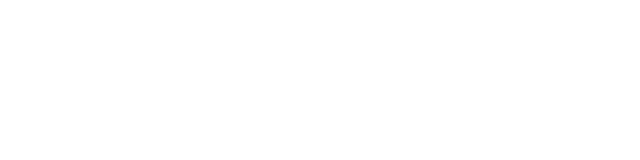
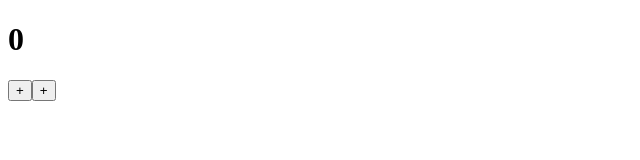
Before and after one commit to Minsoo-web/React-Movie-App, a React (Create React App) app: page / in a window 1280 px wide. Shown: the top 160 px of the page, without its empty margins (0-640 px from the left). Built offline with nearby package versions, Linux system fonts and the light colour scheme.

Commit message:
[추가] proptypes 추가 및 class 형 컴포넌트 공부 추가

```diff
--- a/package.json
+++ b/package.json
@@ -6,6 +6,7 @@
     "@testing-library/jest-dom": "^5.12.0",
     "@testing-library/react": "^11.2.7",
     "@testing-library/user-event": "^12.8.3",
+    "prop-types": "^15.7.2",
     "react": "^17.0.2",
     "react-dom": "^17.0.2",
     "react-scripts": "4.0.3",
--- a/src/App.js
+++ b/src/App.js
@@ -1,5 +1,26 @@
-function App() {
-  return <div className="App"></div>;
+import React from "react";
+
+class App extends React.Component {
+  state = { count: 0 };
+
+  add = number => {
+    console.log(number);
+  };
+
+  minus = () => {
+    console.log("object");
+  };
+
+  render() {
+    const { count } = this.state;
+    return (
+      <div>
+        <h1>{count}</h1>
+        <button onClick={() => this.add(count)}>+</button>
+        <button onClick={this.minus}>+</button>
+      </div>
+    );
+  }
 }
 
 export default App;
```
